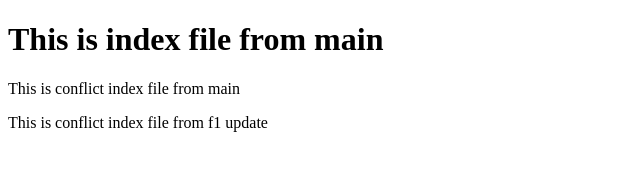
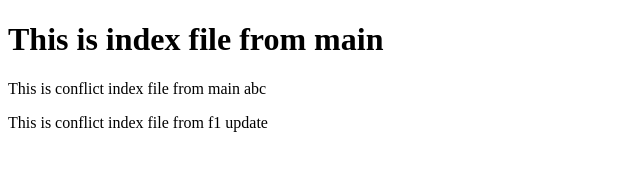
Before and after one commit to Mhassankhan6/class6_2, a plain HTML site: page index.html in a window 1280 px wide. Shown: the full height of the page, 0-640 px from the left. Drawn offline with Linux system fonts and the light colour scheme.

Commit message:
Update index.html

```diff
--- a/index.html
+++ b/index.html
@@ -8,7 +8,7 @@
 <body>
 
     <h1>This is index file from main</h1>
-    <p>This is conflict index file from main</p>
+    <p>This is conflict index file from main abc</p>
      <p>This is conflict index file from f1 update</p>
 
 
```
